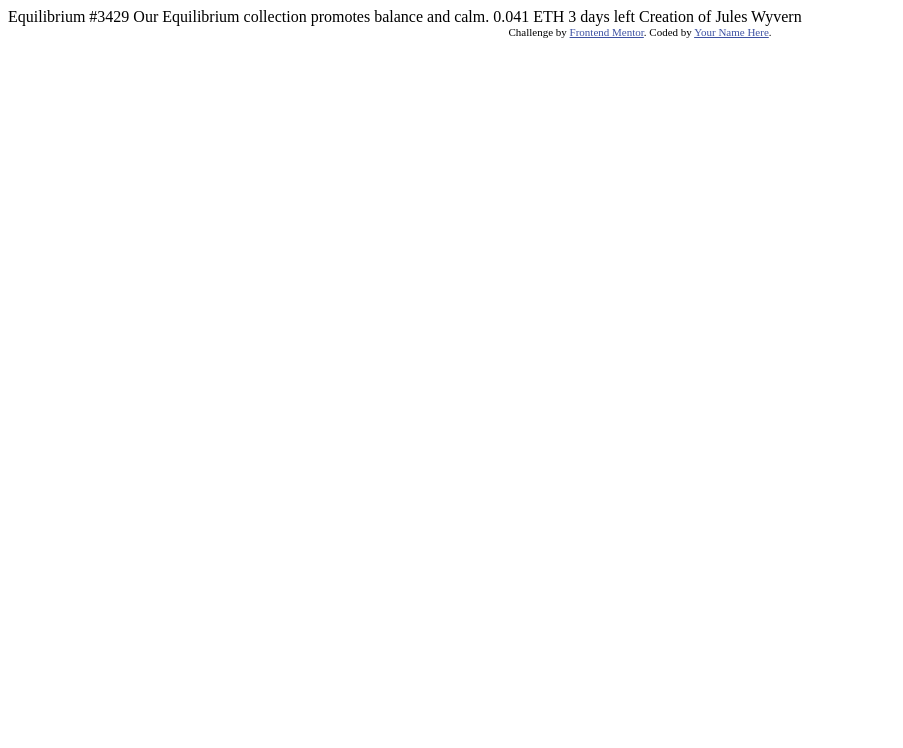
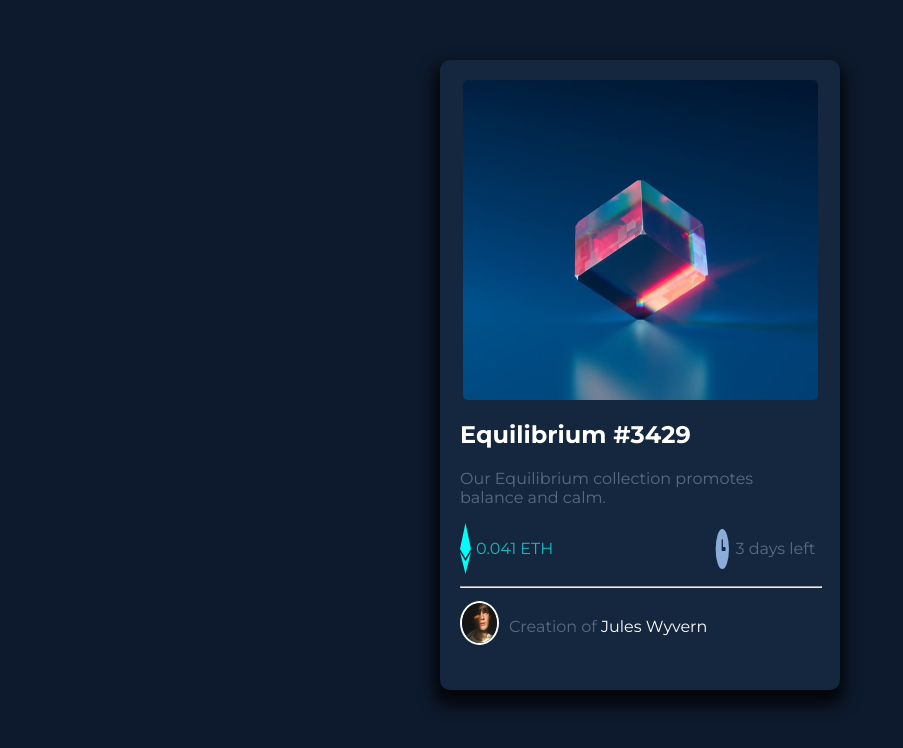
Before and after one commit to mrjasonu/nft-preview-card-component-main, a plain HTML site: page index.html in a window 1280 px wide. Shown: the whole page, without its empty margins (0-903 px from the left). Drawn offline with Linux system fonts and the light colour scheme.

Commit message:
updates index.html and style.css

```diff
--- a/index.html
+++ b/index.html
@@ -1,33 +1,55 @@
 <!DOCTYPE html>
 <html lang="en">
+
   <head>
     <meta charset="UTF-8">
-  <meta name="viewport" content="width=device-width, initial-scale=1.0"> <!-- displays site properly based on user's device -->
+    <meta name="viewport" content="width=device-width, initial-scale=1.0">
+    <!-- displays site properly based on user's device -->
 
     <link rel="icon" type="image/png" sizes="32x32" href="./images/favicon-32x32.png">
+    <link rel="stylesheet" href="./syle.css">
+    <title>Frontend Mentor | NFT preview card component</title>
+    <link rel="preconnect" href="https://fonts.googleapis.com">
+    <link rel="preconnect" href="https://fonts.gstatic.com" crossorigin>
+    <link href="https://fonts.googleapis.com/css2?family=Montserrat:ital,wght@0,100;0,200;0,300;0,400;0,600;0,700;0,800;0,900;1,100;1,200;1,300;1,400;1,500;1,600;1,700;1,800;1,900&display=swap" rel="stylesheet">
 
-  <title>Frontend Mentor | NFT preview card component</title>
+  </head>
 
-  <!-- Feel free to remove these styles or customise in your own stylesheet 👍 -->
-  <style>
-    .attribution { font-size: 11px; text-align: center; }
-    .attribution a { color: hsl(228, 45%, 44%); }
-  </style>
-</head>
   <body>
 
-  Equilibrium #3429
+    <div id="nft-card">
 
-  Our Equilibrium collection promotes balance and calm.
 
-  0.041 ETH
-  3 days left
+      <img id="nft-image" src="./images/image-equilibrium.jpg">
 
-  Creation of Jules Wyvern
+      <h2>Equilibrium #3429</h2>
 
-  <div class="attribution">
-    Challenge by <a href="https://www.frontendmentor.io?ref=challenge" target="_blank">Frontend Mentor</a>.
-    Coded by <a href="#">Your Name Here</a>.
+      <p>Our Equilibrium collection promotes balance and calm.</p>
+
+      <div id="stats-line">
+
+        <div id="ethereum-price" class="stats">
+          <img src="./images/icon-ethereum.svg">
+          <p>0.041 ETH</p>
         </div>
+
+        <div id="time" class="stats">
+          <img src="./images/icon-clock.svg">
+          <p>3 days left</p>
+        </div>
+
+      </div>
+
+      <hr>
+
+      <div id="avatar-section">
+        <img src="./images/image-avatar.png" id="avatar">
+        <p>Creation of <span id="name">Jules Wyvern</span></p>
+      </div>
+
+
+      </div>
+
   </body>
+
 </html>
--- /dev/null
+++ b/syle.css
@@ -0,0 +1,85 @@
+/* box-shadow: 5px 3px 10px black; */
+body {
+    font-family: 'Montserrat', sans-serif;
+    background-color: #0D1A2D;
+}
+
+#nft-card {
+    display: block;
+    margin: 60px auto;
+    background-color: #15273F;
+    width: 360px;
+    height: 590px;
+    border-radius: 10px;
+    padding: 20px;
+    box-shadow: -1px 10px 15px 6px rgba(0,0,0,0.75);
+    -webkit-box-shadow: -1px 10px 15px 6px rgba(0,0,0,0.75);
+    -moz-box-shadow: -1px 10px 15px 6px rgba(0,0,0,0.75);
+}
+
+#nft-image {
+    display: block;
+    width: 355px;
+    height: 320px;
+    border-radius: 5px;
+    margin: auto;
+}
+
+h2 {
+    color: white;
+}
+
+#nft-card p {
+    color: #596b83;
+}
+
+hr {
+    width: 100%;
+    color: #7c91ac;
+}
+
+#stats-line {
+    width: 100%;
+}
+
+#ethereum-price p {
+    color: #19b9c3;
+}
+
+.stats {
+    display: inline-flex;
+    width: 175.5px;
+}
+
+.stats img {
+    margin-right: 5px;
+}
+
+#time {
+    justify-content: flex-end;
+}
+
+#avatar-section {
+    display: inline-flex;
+    height: 50px;
+    margin-top: 5px;
+}
+
+#avatar-section p {
+    margin-left: 10px;
+}
+
+#avatar {
+    border: 2px solid white;
+    border-radius: 50%;
+    width: 35px;
+    height: 40px;
+}
+
+#name {
+    color: white;
+}
+
+#name:hover {
+    color: #19b9c3;
+}
```
Lines whose indentation alone changed are shown as unchanged.
